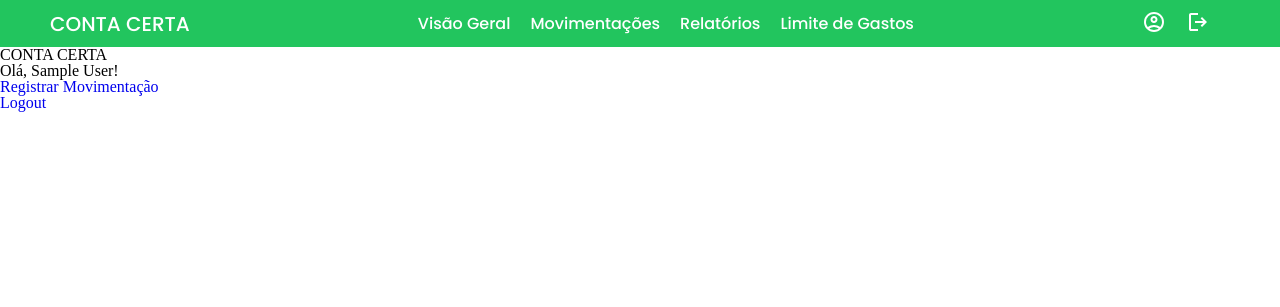
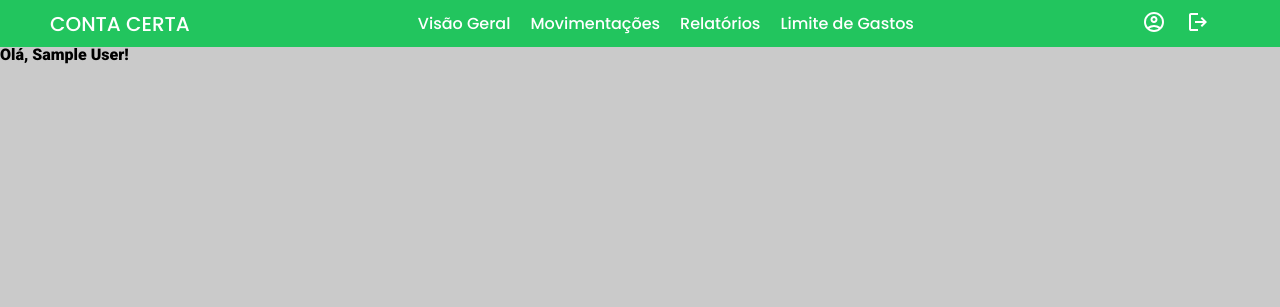
Before and after one commit to pedroandriottii/contaCerta, a Django app: page / in a window 1280 px wide. Shown: the top 307 px of the page. Run offline with Django 5.2, Linux system fonts and the light colour scheme; the visitor is signed in with stand-in values (Sample User, id 1).

Commit message:
Frontend authenticated page ok

```diff
--- /dev/null
+++ b/project/fullapp/static/styles/authenticatedUser.css
@@ -0,0 +1,6 @@
+body{
+    background-color: #cacaca;
+    font-family: 'Roboto', sans-serif;
+    margin: 0;
+    padding: 0;
+}
--- /dev/null
+++ b/project/fullapp/static/styles/categoryTotalSpent.css
@@ -0,0 +1,6 @@
+body{
+    background-color: #cacaca;
+    font-family: 'Roboto', sans-serif;
+    margin: 0;
+    padding: 0;
+}
--- a/project/fullapp/static/styles/navbarAuthenticated.css
+++ b/project/fullapp/static/styles/navbarAuthenticated.css
@@ -36,6 +36,24 @@ header .navbar .links a{
     font-size: 16px;
     color: #fff;
     text-decoration: none;
+    position: relative;
+}
+
+header .navbar .links a::after {
+    content: "";
+    display: block;
+    width: 0;
+    height: 3px;
+    background-color: #fff;
+    position: absolute;
+    bottom: -15px;
+    left: 50%;
+    transition: width 0.3s ease, left 0.3s ease;
+}
+
+header .navbar .links a:hover::after {
+    width: 100%;
+    left: 0;
 }
 
 header .navbar .right-content{
--- /dev/null
+++ b/project/fullapp/static/styles/transactionList.css
@@ -0,0 +1,6 @@
+body{
+    background-color: #cacaca;
+    font-family: 'Roboto', sans-serif;
+    margin: 0;
+    padding: 0;
+}
--- a/project/fullapp/templates/authenticatedUser.html
+++ b/project/fullapp/templates/authenticatedUser.html
@@ -8,19 +8,16 @@
     <meta charset="UTF-8">
     <meta name="viewport" content="width=device-width, initial-scale=1.0">
     <link rel="stylesheet" href="../static/styles/reset.css">
-    <link rel="stylesheet" href="../static/styles/menu.css">
+    <link rel="stylesheet" href="../static/styles/authenticatedUser.css">
     <title>Início</title>
 </head>
 <body>
     <div class="content">
-        <h1>CONTA CERTA</h1>
         <h1>Olá, {{ user.name }}!</h1>
     </div>
     <div class="main-content">
-        <a href="{% url 'CreateTransaction' %}">Registrar Movimentação</a>
     </div>
 
-    <a href="{% url 'signout' %}">Logout</a>
 </body>
 </html>
 {% endblock %}
--- a/project/fullapp/templates/transactions/categoryTotalSpent.html
+++ b/project/fullapp/templates/transactions/categoryTotalSpent.html
@@ -5,6 +5,7 @@
 <!DOCTYPE html>
 <html>
 <head>
+    <link rel="stylesheet" href="../../static/styles/categoryTotalSpent.css">
     <title>Category Total Spent</title>
 </head>
 <body>
--- a/project/fullapp/templates/transactions/transactionList.html
+++ b/project/fullapp/templates/transactions/transactionList.html
@@ -5,6 +5,7 @@
 <!DOCTYPE html>
 <html>
 <head>
+    <link rel="stylesheet" href="../../static/styles/transactionList.css">
     <title>Transaction List</title>
 </head>
 <body>
```
Also changed, not shown: project/fullapp/static/styles/menu.css (deleted).
